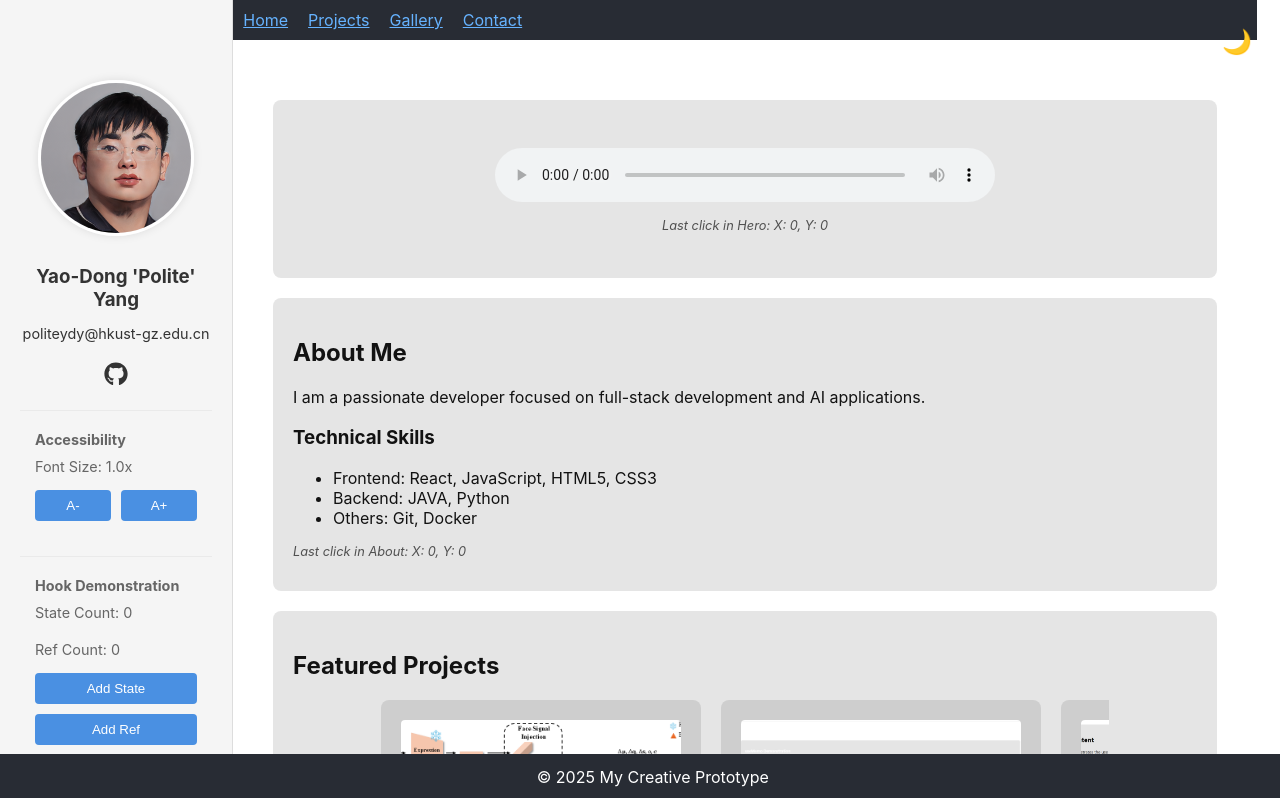
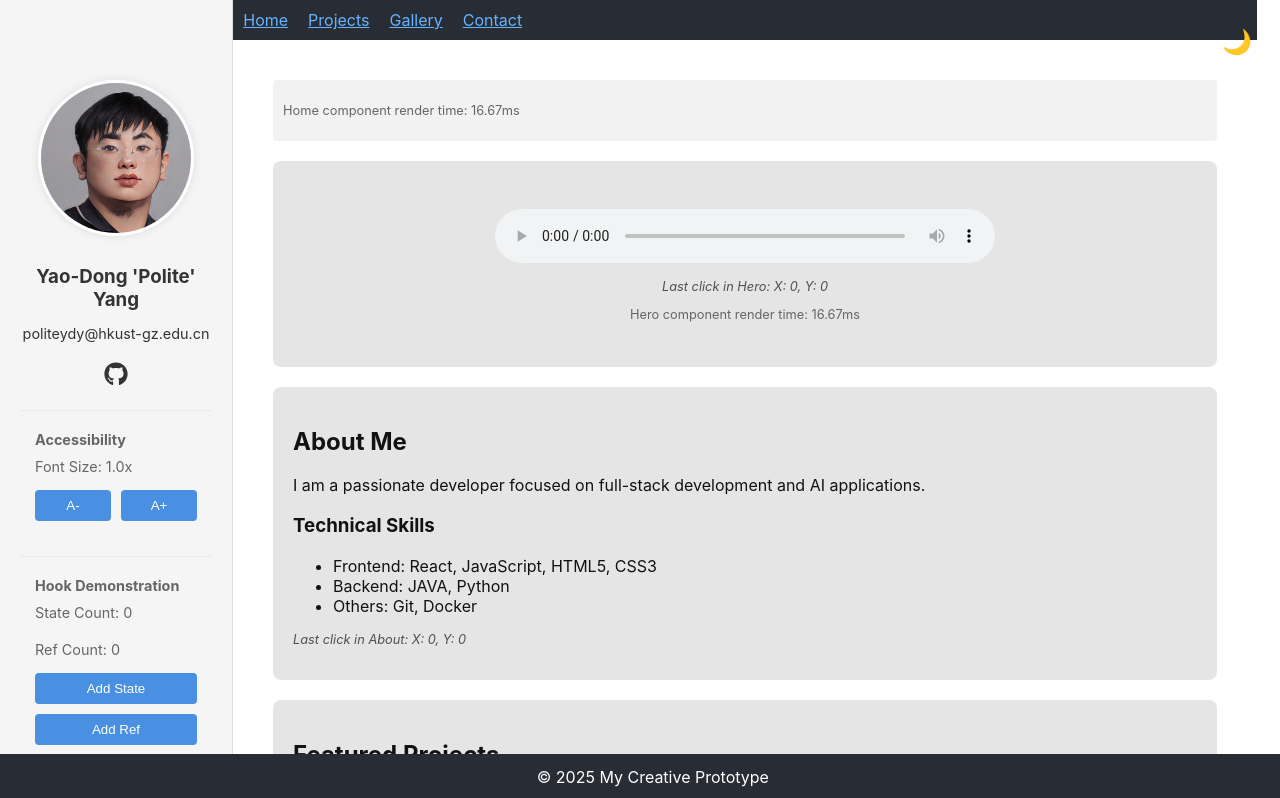
Before and after one commit to yyd003/CMAA6019B_T-E, a React (Create React App) app: page / in a window 1280 px wide. Shown: the top 798 px of the page. Built offline with nearby package versions, Linux system fonts and the light colour scheme.

Commit message:
RTR in react-demo, degas, hero

```diff
--- /dev/null
+++ b/src/hooks/useRenderTime.js
@@ -0,0 +1,30 @@
+import { useState, useEffect } from 'react';
+
+/**
+ * 自定义 Hook，用于测量组件渲染时间
+ * @param {string} componentName - 组件名称，用于日志输出
+ * @param {Array} dependencies - 依赖数组，当这些依赖变化时重新测量渲染时间
+ * @returns {string} 渲染时间（毫秒）
+ */
+function useRenderTime(componentName, dependencies = []) {
+  const [renderTime, setRenderTime] = useState(0);
+
+  // eslint-disable-next-line react-hooks/exhaustive-deps
+  useEffect(() => {
+    const startTime = performance.now();
+
+    console.log(`${componentName} 组件渲染中`);
+
+    // 使用 requestAnimationFrame 确保在渲染完成后测量时间
+    requestAnimationFrame(() => {
+      const endTime = performance.now();
+      const timeElapsed = endTime - startTime;
+      setRenderTime(timeElapsed.toFixed(2));
+      console.log(`${componentName} 渲染时间: ${timeElapsed.toFixed(2)}ms`);
+    });
+  }, [componentName, ...(Array.isArray(dependencies) ? dependencies : [])]);
+
+  return renderTime;
+}
+
+export default useRenderTime;
--- a/src/pages/Home/index.js
+++ b/src/pages/Home/index.js
@@ -4,13 +4,12 @@ import { Link } from 'react-router-dom';
 import './Home.css';
 // 修改导入路径，从Projects组件导入项目数据
 import { projectsList } from '../Projects';
-// 移除 useTheme 导入，因为我们不再需要它
-// import { useTheme } from '../../contexts/ThemeContext';
 import useClickPosition from '../../hooks/useClickPosition';
+// 导入自定义 Hook
+import useRenderTime from '../../hooks/useRenderTime';
 
 function Home() {
     // 移除未使用的 theme 和 toggleTheme
-    // const { theme, toggleTheme } = useTheme();
     const [currentIndex, setCurrentIndex] = useState(0);
     const [showAllProjects, setShowAllProjects] = useState(false);
     const [isPaused, setIsPaused] = useState(false);
@@ -18,6 +17,13 @@ function Home() {
     // 添加监听状态和引用
     const [hoveredElement, setHoveredElement] = useState(null);
     const homeContainerRef = useRef(null);
+
+    // 使用自定义 Hook 测量整个 Home 组件的渲染时间
+    const homeRenderTime = useRenderTime('Home', []);
+
+    // 使用自定义 Hook 测量 Hero 部分的渲染时间
+    const heroRef = useRef(null);
+    const heroRenderTime = useRenderTime('Hero Section', []);
 
     // Use our custom hook for different sections
     const heroSection = useClickPosition('Hero Section');
@@ -110,7 +116,11 @@ function Home() {
 
     return (
         <div className="home-container" ref={homeContainerRef}>
-            <section className="hero" ref={heroSection.ref}>
+            <div className="performance-metrics" style={{ padding: '10px', fontSize: '0.8rem', color: '#666', backgroundColor: 'rgba(0,0,0,0.05)', marginBottom: '10px', borderRadius: '4px' }}>
+                <p>Home component render time: {homeRenderTime}ms</p>
+            </div>
+
+            <section className="hero" ref={(el) => { heroSection.ref.current = el; heroRef.current = el; }}>
                 <audio
                     src="/audio/j.fla-Payphone.mp3"
                     autoPlay
@@ -121,6 +131,9 @@ function Home() {
                 <p className="click-info">
                     Last click in Hero: X: {Math.round(heroSection.clickPosition.x)},
                     Y: {Math.round(heroSection.clickPosition.y)}
+                </p>
+                <p className="performance-info" style={{ fontSize: '0.8rem', color: '#666' }}>
+                    Hero component render time: {heroRenderTime}ms
                 </p>
             </section>
 
--- a/src/pages/ProjectPages/Degas/index.js
+++ b/src/pages/ProjectPages/Degas/index.js
@@ -1,10 +1,18 @@
 import React from 'react';
+// 修正导入路径，使用正确的相对路径
+import useRenderTime from '../../../hooks/useRenderTime';
 
 function Degas() {
+    // 使用自定义 Hook 测量渲染时间
+    const renderTime = useRenderTime('Degas', []);
+
     return (
         <>
             <section>
                 <h2>DEGAS Project</h2>
+                <div className="performance-metrics" style={{ marginBottom: '15px', fontSize: '0.8rem', color: '#666' }}>
+                    <p>component render time: {renderTime}ms</p>
+                </div>
                 <p>This project demonstrates Dense Geometry-Aware Synthesis for Single-View Novel View Synthesis.</p>
                 <iframe
                     src="https://initialneil.github.io/DEGAS"
--- a/src/pages/ProjectPages/ReactDemo/index.js
+++ b/src/pages/ProjectPages/ReactDemo/index.js
@@ -1,10 +1,18 @@
 import React from 'react';
+// 修正导入路径，使用正确的相对路径
+import useRenderTime from '../../../hooks/useRenderTime';
 
 function ReactDemo() {
+    // 使用自定义 Hook 测量渲染时间
+    const renderTime = useRenderTime('ReactDemo', []);
+
     return (
         <>
             <section>
                 <h2>Embedded Content</h2>
+                <div className="performance-metrics" style={{ marginBottom: '15px', fontSize: '0.8rem', color: '#666' }}>
+                    <p>component render time: {renderTime}ms</p>
+                </div>
                 <p>This sub-project demonstrates the use of an iFrame, list, and button elements.</p>
                 <iframe src="https://www.example.com" width="300" height="200" title="Example Site"></iframe>
             </section>
```
